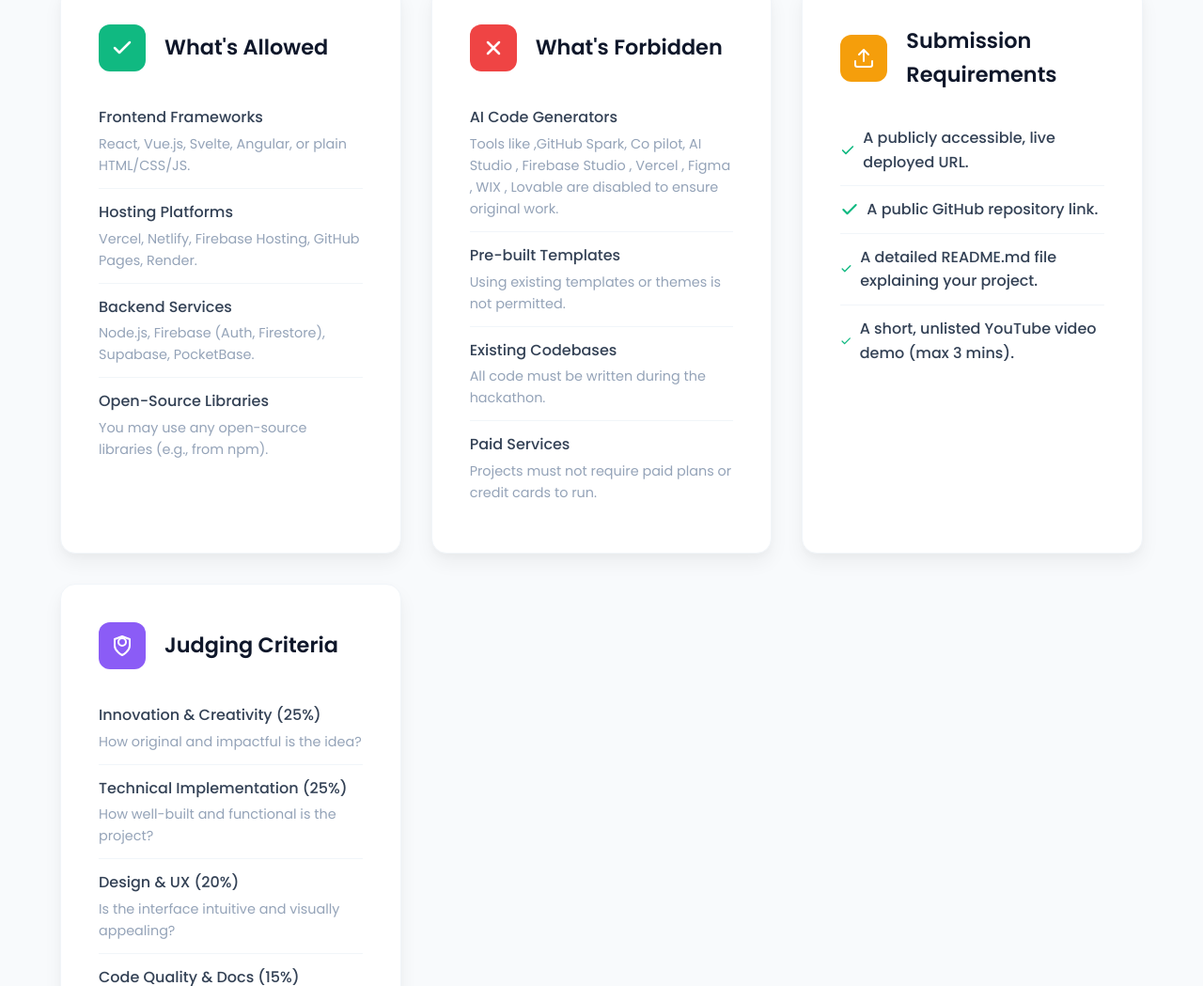
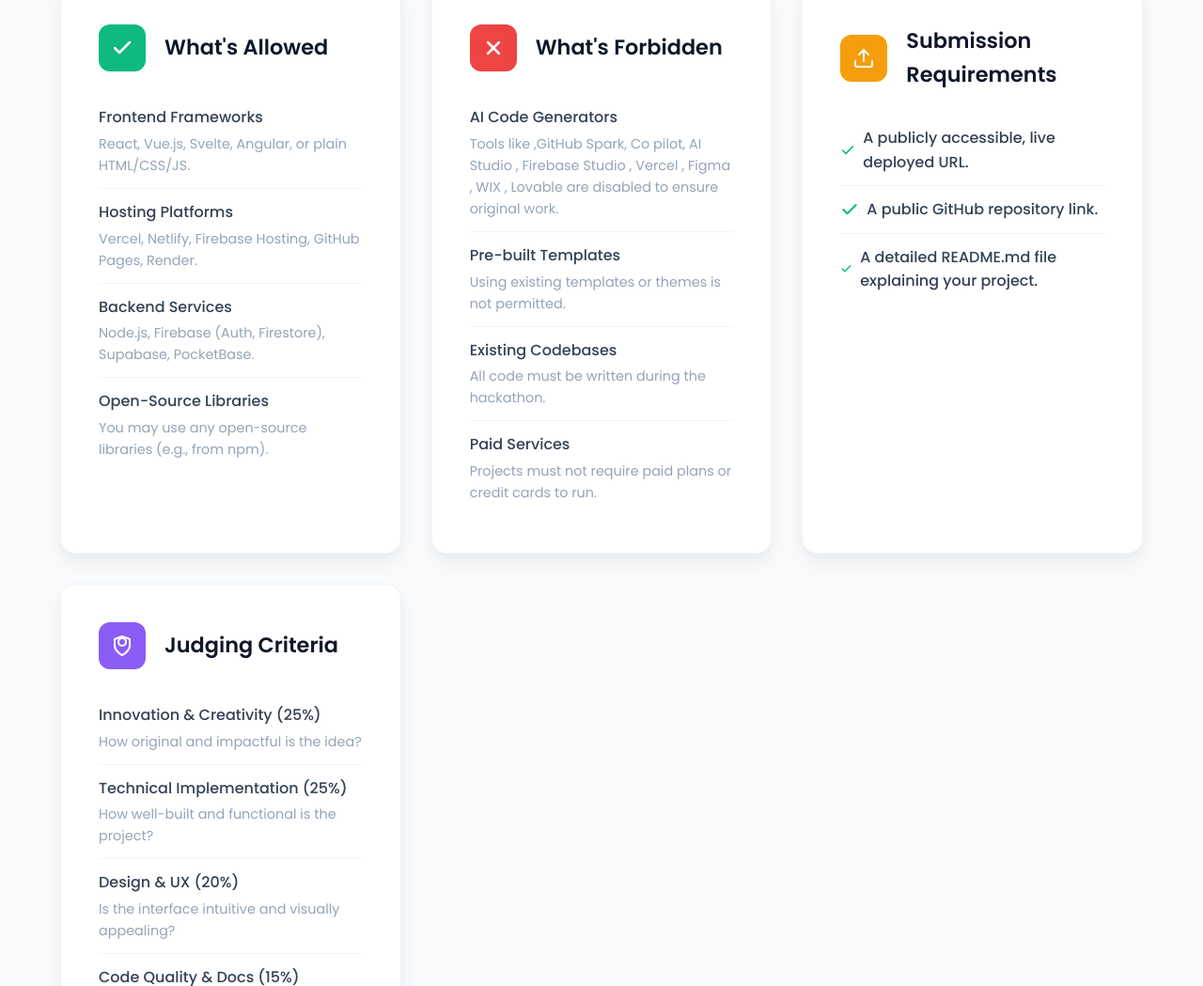
Before and after one commit to asabijith/error404.hackathon.guidelines1, a plain HTML site: page index.html in a window 1280 px wide. Shown: the part 1120-2169 px from the top of the page at 94% size. Drawn offline with Linux system fonts and the light colour scheme.

Commit message:
Update index.html

```diff
--- a/index.html
+++ b/index.html
@@ -1093,7 +1093,7 @@
                         <li><svg class="icon"><use href="#icon-check"></use></svg>A publicly accessible, live deployed URL.</li>
                         <li><svg class="icon"><use href="#icon-check"></use></svg>A public GitHub repository link.</li>
                         <li><svg class="icon"><use href="#icon-check"></use></svg>A detailed README.md file explaining your project.</li>
-                        <li><svg class="icon"><use href="#icon-check"></use></svg>A short, unlisted YouTube video demo (max 3 mins).</li>
+
                     </ul>
                 </div>
 
```
